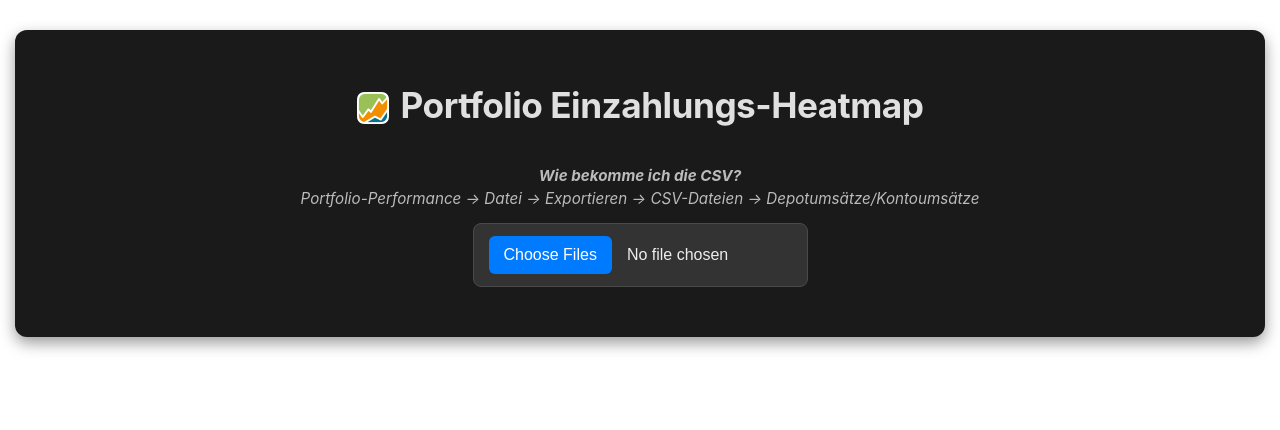
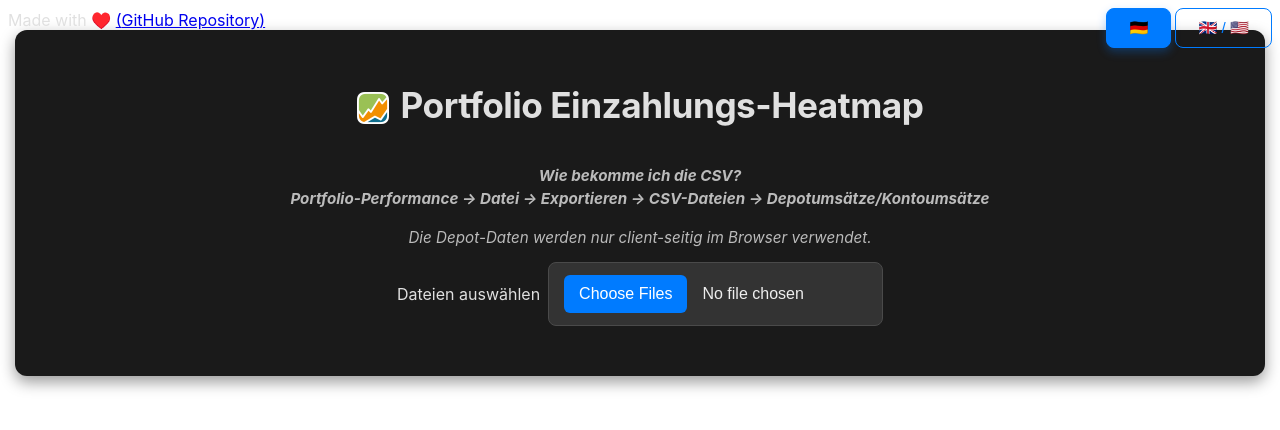
Before and after one commit to Tomato6966/portfolio-einzahlungs-heatmap, a React (Vite) app: page / in a window 1280 px wide. Shown: the top 430 px of the page. Built offline with nearby package versions, Linux system fonts and the light colour scheme.

Commit message:
Add multi-language, and github link

```diff
--- a/src/components/Heatmap.tsx
+++ b/src/components/Heatmap.tsx
@@ -4,6 +4,7 @@
 import React, { useState } from "react";
 import { Line } from "react-chartjs-2";
 
+import { useLocale } from "../contexts/LocaleContext";
 import { useChartData } from "../hooks/useChartData";
 import { useTransactionData } from "../hooks/useTransactionData";
 import { formatCurrency } from "../utils/Heatmap";
@@ -17,6 +18,8 @@
     const [collapsedYears, setCollapsedYears] = useState<Set<string>>(new Set());
 
     const { chartData, chartOptions, sortedYears } = useChartData(daten, viewMode);
+
+    const { locale, setLocale, t } = useLocale();
 
     const allBeträge = React.useMemo(() => Object.values(daten).flatMap(monats => Object.values(monats).map(summen => summen.betrag)), [daten]);
     const totalAverage = React.useMemo(() => allBeträge.length > 0 ? allBeträge.reduce((a, b) => a + b, 0) / allBeträge.length : 0, [allBeträge]);
@@ -43,48 +46,79 @@
         <div className="container">
             <div className="title">
                 <img src={`${import.meta.env.BASE_URL}portfolio-performance.png`} alt="Portfolio Performance Logo" />
-                <h1>Portfolio Einzahlungs-Heatmap</h1>
-            </div>
-            <div className="how-to-info">
-                <i><b>Wie bekomme ich die CSV?</b> <br />Portfolio-Performance → Datei → Exportieren → CSV-Dateien → Depotumsätze/Kontoumsätze</i>
-
-                <input type="file" accept=".csv" onChange={handleFileUpload} multiple />
+                <h1>{t("appTitle")}</h1>
             </div>
 
-            {isLoading && <p style={{ textAlign: 'center', color: '#007bff' }}>Dateien werden verarbeitet...</p>}
-            {error && <p style={{ textAlign: 'center', color: '#ff4d4d' }}>Fehler: {error}</p>}
+            <div className="language-selector">
+                <button
+                    onClick={() => setLocale('de')}
+                    className={locale === 'de' ? 'active-btn' : ''}
+                >
+                    🇩🇪
+                </button>
+                <button
+                    onClick={() => setLocale('en')}
+                    className={locale === 'en' ? 'active-btn' : ''}
+                >
+                    🇬🇧 / 🇺🇸
+                </button>
+            </div>
+            <div className="credits">
+                Made with ♥️ <a
+                    href="https://github.com/Tomato6966/portfolio-einzahlungs-heatmap/"
+                    target="_blank"
+                    rel="noopener noreferrer"
+                    className="github-link"
+                >
+                    ({t("githubRepoLinkText")})
+                </a>
+            </div>
+
+
+            <div className="how-to-info">
+                <i dangerouslySetInnerHTML={{ __html: `<b>${t("howToGetCsv")}</b>` }}></i>
+                <i>{t("clientSideInfo")}</i>
+
+                <label htmlFor="file-upload" className="custom-file-upload">
+                    {t("chooseFiles")}
+                </label>
+                <input id="file-upload" type="file" accept=".csv" onChange={handleFileUpload} multiple />
+            </div>
+
+            {isLoading && <p style={{ textAlign: 'center', color: '#007bff' }}>{t("processingFiles")}</p>}
+            {error && <p style={{ textAlign: 'center', color: '#ff4d4d' }}>{t("errorOccurred")} {error}</p>}
 
             {allBeträge.length > 0 && (
                 <>
                     <h2 style={{ textAlign: "center", marginTop: "1rem" }}>
-                        Gesamt-Ø: {formatCurrency(totalAverage)}
+                        {t("totalAverage")}: {formatCurrency(totalAverage)}
                     </h2>
                     <div className="button-group">
                         <button
                             onClick={() => setViewMode("perYear")}
                             className={viewMode === "perYear" ? "active-btn" : ""}
                         >
-                            Pro Jahr
+                            {t("perYear")}
                         </button>
                         <button
                             onClick={() => setViewMode("perMonth")}
                             className={viewMode === "perMonth" ? "active-btn" : ""}
                         >
-                            Pro Monat
+                            {t("perMonth")}
                         </button>
                         <button
                             onClick={() => setViewMode("allMonths")}
                             className={viewMode === "allMonths" ? "active-btn" : ""}
                         >
-                            Alle Monate
+                            {t("allMonths")}
                         </button>
                     </div>
                     <div className="chart-wrapper">
                         <Line data={chartData} options={chartOptions} />
                     </div>
                     <div className="button-group" style={{ marginTop: '10px' }}>
-                        <button onClick={() => toggleAllYears(true)}>Alle Jahre einklappen</button>
-                        <button onClick={() => toggleAllYears(false)}>Alle Jahre ausklappen</button>
+                        <button onClick={() => toggleAllYears(true)}>{t("collapseAllYears")}</button>
+                        <button onClick={() => toggleAllYears(false)}>{t("expandAllYears")}</button>
                     </div>
                 </>
             )}
@@ -93,7 +127,7 @@
                 const yearData = daten[parseInt(jahr)] || {};
 
                 const yearTotalBetrag = Object.values(yearData).reduce((sum, data) => sum + data.betrag, 0);
-                const monthsInYearData = Object.keys(yearData).length; // Actual months with data
+                const monthsInYearData = Object.keys(yearData).length;
                 const yearAverageBetrag = monthsInYearData > 0 ? yearTotalBetrag / monthsInYearData : 0;
 
                 const isCollapsed = collapsedYears.has(jahr);
--- a/src/components/heatmap.css
+++ b/src/components/heatmap.css
@@ -243,3 +243,24 @@
         font-size: 1em;
     }
 }
+
+
+.language-selector {
+    position: absolute;
+    top: 0;
+    right: 0;
+    padding: 8px;
+    display: flex;
+    flex-wrap: wrap;
+    gap: 4px;
+}
+.language-selector > button {
+    min-width: 50px;
+}
+
+.credits {
+    position: absolute;
+    top: 0;
+    left: 0;
+    padding: 8px;
+}
--- /dev/null
+++ b/src/contexts/LocaleContext.tsx
@@ -0,0 +1,45 @@
+import React, { createContext, useContext, useState } from "react";
+
+import { translations } from "../locales/translations";
+
+import type { ReactNode } from "react";
+import type { Locale } from "../locales/translations";
+
+interface LocaleContextType {
+  locale: Locale;
+  setLocale: (newLocale: Locale) => void;
+  t: (key: keyof typeof translations) => string;
+}
+
+const LocaleContext = createContext<LocaleContextType | undefined>(undefined);
+
+interface LocaleProviderProps {
+  children: ReactNode;
+}
+
+export const LocaleProvider: React.FC<LocaleProviderProps> = ({ children }) => {
+  const [locale, setLocale] = useState<Locale>(() => {
+    const savedLocale = localStorage.getItem('appLocale') as Locale;
+    return savedLocale || 'de'; // Standard auf Deutsch
+  });
+
+  React.useEffect(() => {
+    localStorage.setItem('appLocale', locale);
+  }, [locale]);
+
+  const t = (key: keyof typeof translations): string => String(translations[key] ? translations[key][locale] || key : key);
+
+  return (
+    <LocaleContext.Provider value={{ locale, setLocale, t }}>
+      {children}
+    </LocaleContext.Provider>
+  );
+};
+
+export const useLocale = () => {
+  const context = useContext(LocaleContext);
+  if (context === undefined) {
+    throw new Error('useLocale muss innerhalb eines LocaleProviders verwendet werden');
+  }
+  return context;
+};
--- /dev/null
+++ b/src/locales/translations.ts
@@ -0,0 +1,64 @@
+
+export interface Translations {
+  [key: string]: {
+    en: string;
+    de: string;
+  };
+}
+
+export const translations: Translations = {
+  "appTitle": {
+    en: "Portfolio Deposit Heatmap",
+    de: "Portfolio Einzahlungs-Heatmap",
+  },
+  "howToGetCsv": {
+    en: "How to get CSV? <br />Portfolio-Performance → File → Export → CSV Files → Account Transactions/Securities Account Transactions",
+    de: "Wie bekomme ich die CSV? <br />Portfolio-Performance → Datei → Exportieren → CSV-Dateien → Depotumsätze/Kontoumsätze",
+  },
+  "clientSideInfo": {
+    en: "Deposit data is used only client-side in the browser.",
+    de: "Die Depot-Daten werden nur client-seitig im Browser verwendet.",
+  },
+  "chooseFiles": {
+    en: "Choose Files",
+    de: "Dateien auswählen",
+  },
+  "processingFiles": {
+    en: "Processing files...",
+    de: "Dateien werden verarbeitet...",
+  },
+  "errorOccurred": {
+    en: "Error:",
+    de: "Fehler:",
+  },
+  "totalAverage": {
+    en: "Total Avg:",
+    de: "Gesamt-Ø:",
+  },
+  "perYear": {
+    en: "Per Year",
+    de: "Pro Jahr",
+  },
+  "perMonth": {
+    en: "Per Monat",
+    de: "Pro Monat",
+  },
+  "allMonths": {
+    en: "All Months",
+    de: "Alle Monate",
+  },
+  "collapseAllYears": {
+    en: "Collapse All Years",
+    de: "Alle Jahre einklappen",
+  },
+  "expandAllYears": {
+    en: "Expand All Years",
+    de: "Alle Jahre ausklappen",
+  },
+  "githubRepoLinkText": { // Neuer Schlüssel für den Link-Text
+    en: "GitHub Repository",
+    de: "GitHub Repository",
+  },
+};
+
+export type Locale = 'en' | 'de';
--- a/src/main.tsx
+++ b/src/main.tsx
@@ -1,12 +1,15 @@
 import "./index.css";
 
-import { StrictMode } from "react";
-import { createRoot } from "react-dom/client";
+import React from "react";
+import ReactDOM from "react-dom/client";
 
-import Heatmap from "./components/Heatmap";
+import Heatmap from "./components/Heatmap.tsx";
+import { LocaleProvider } from "./contexts/LocaleContext.tsx";
 
-createRoot(document.getElementById('root')!).render(
-  <StrictMode>
-    <Heatmap />
-  </StrictMode>,
-)
+ReactDOM.createRoot(document.getElementById('root')!).render(
+  <React.StrictMode>
+    <LocaleProvider>
+      <Heatmap />
+    </LocaleProvider>
+  </React.StrictMode>,
+);
```
